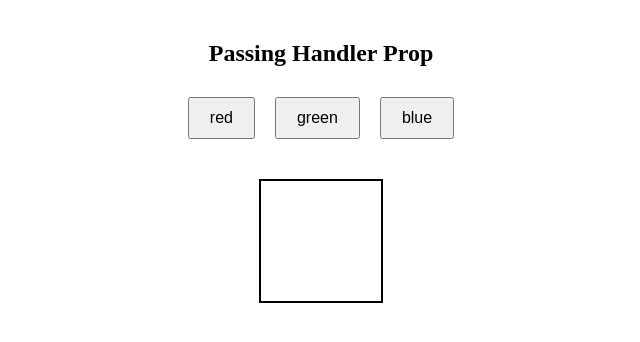
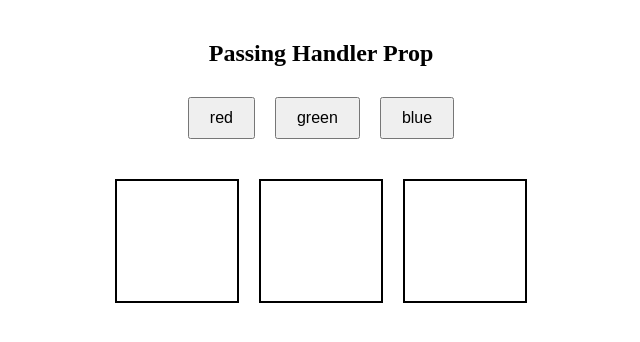
Before and after one commit to acciojob/passing-handler-prop-react-madhukayal88-glitch, a React app: page / in a window 1280 px wide. Shown: the top 342 px of the page, without its empty margins (319-959 px from the left). Built offline with nearby package versions, Linux system fonts and the light colour scheme.

Commit message:
Update Selection component

```diff
--- a/src/components/Selection.js
+++ b/src/components/Selection.js
@@ -2,13 +2,29 @@ import React, { useState } from "react";
 
 function Selection({ selectedColor }) {
   const [color, setColor] = useState("");
+
+  const handleClick = () => {
+    setColor(selectedColor);
+  };
 
   return (
     <div style={{ marginTop: "20px" }}>
       <div
         className="fix-box"
         style={{ backgroundColor: color }}
-        onClick={() => setColor(selectedColor)}
+        onClick={handleClick}
+      ></div>
+
+      <div
+        className="fix-box"
+        style={{ backgroundColor: color }}
+        onClick={handleClick}
+      ></div>
+
+      <div
+        className="fix-box"
+        style={{ backgroundColor: color }}
+        onClick={handleClick}
       ></div>
     </div>
   );
```
